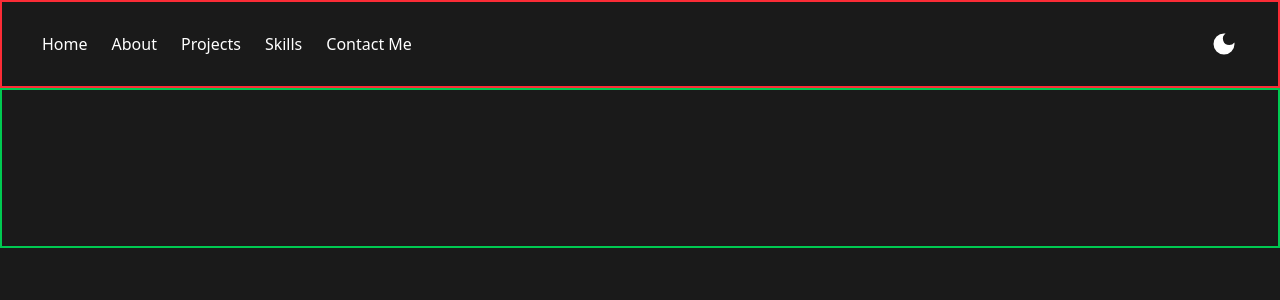
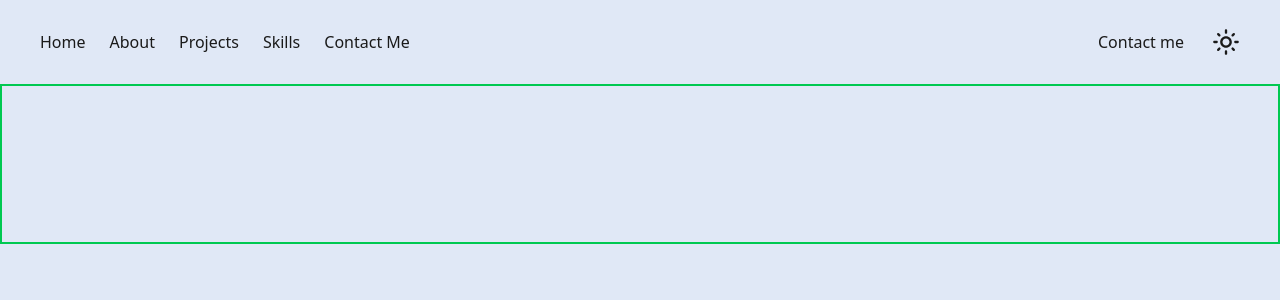
Before and after one commit to FopefoluwaIkufisile/New-Portfolio, a Next.js app: page / in a window 1280 px wide. Shown: the top 300 px of the page. Built offline with nearby package versions, Linux system fonts and the light colour scheme.

Commit message:
implemented light and dark mode functionality

```diff
--- a/src/app/components/Navbar.tsx
+++ /dev/null
@@ -1,31 +0,0 @@
-"use client";
-
-import { navLinks } from "../constants/data";
-import Link from "next/link";
-import { INavbar } from "../types/type";
-import { MdOutlineLightMode, MdDarkMode } from "react-icons/md";
-import { useTheme } from "../providers/ThemeProvider";
-
-const Navbar = () => {
-  const { dark, toggleTheme } = useTheme();
-  return (
-    <div className="border-2 border-red-500 bg-transparent flex items-center px-10 py-7 justify-between">
-      <div className="flex gap-6">
-        {navLinks.map(({ name, url }: INavbar) => (
-          <Link href={url} key={name}>
-            {name}
-          </Link>
-        ))}
-      </div>
-      <div onClick={toggleTheme} className="cursor-pointer">
-        {dark ? (
-          <MdDarkMode className="size-7" />
-        ) : (
-          <MdOutlineLightMode className="size-7" />
-        )}
-      </div>
-    </div>
-  );
-};
-
-export default Navbar;
--- a/src/app/globals.css
+++ b/src/app/globals.css
@@ -1,4 +1,28 @@
 @import "tailwindcss";
 
+:root {
+  --bg-color: #E0E8F6;
+  --text-color: #1a1a1a;
+  --primary-color: #3b82f6;
+  --secondary-color: #f3f4f6;
+}
 
+body.no-transition,
+body.no-transition * {
+  transition: none !important;
+}
+
+
+body.dark {
+  --bg-color: #1A1A1A;
+  --text-color: #ededed;
+  --primary-color: #60a5fa;
+  --secondary-color: #1f2937;
+}
+
+body {
+  background-color: var(--bg-color);
+  color: var(--text-color);
+  transition: background-color 0.3s, color 0.3s;
+}
 /* testing   */
--- a/src/app/layout.tsx
+++ b/src/app/layout.tsx
@@ -1,7 +1,6 @@
 import type { Metadata } from "next";
 import "./globals.css";
-import Navbar from "./components/Navbar";
-import { ThemeProvider } from "./providers/ThemeProvider";
+import Navbar from "../components/Navbar";
 
 export const metadata: Metadata = {
   title: "Create Next App",
@@ -15,11 +14,23 @@ export default function RootLayout({
 }>) {
   return (
     <html lang="en">
-      <body className={`bg-[#1a1a1a] text-white antialiased min-h-screen`}>
-        <ThemeProvider>
-          <Navbar />
-          {children}
-        </ThemeProvider>
+      <head>
+        <script
+          dangerouslySetInnerHTML={{
+            __html: `
+              (function() {
+                const theme = localStorage.getItem('theme');
+                if (theme === 'dark') {
+                  document.body.classList.add('dark');
+                }
+              })();
+            `,
+          }}
+        />
+      </head>
+      <body className={` antialiased min-h-screen`}>
+        <Navbar />
+        {children}
       </body>
     </html>
   );
--- a/src/app/page.tsx
+++ b/src/app/page.tsx
@@ -1,10 +1,12 @@
 "use client";
 
-import { useTheme } from "./providers/ThemeProvider";
-
 const Home = () => {
-  const { dark, toggleTheme } = useTheme();
-  return <div className={`${dark ? "bg-[#1a1a1a]" : "bg-[#E0E8F6]"} border-2 border-green-500 h-40`}></div>;
+  return (
+    <div
+      className={`bg-[#1a1a1a]" : "bg-[#E0E8F6]"
+      } border-2 border-green-500 h-40`}
+    ></div>
+  );
 };
 
 export default Home;
--- a/src/app/providers/ThemeProvider.tsx
+++ /dev/null
@@ -1,29 +0,0 @@
-"use client";
-
-import { createContext, useContext, useState } from "react";
-
-type ThemeContextType = {
-  dark: boolean;
-  toggleTheme: () => void;
-};
-
-const ThemeContext = createContext<ThemeContextType>({
-  dark: true,
-  toggleTheme: () => {},
-});
-
-export const ThemeProvider = ({ children }: { children: React.ReactNode }) => {
-  const [dark, setDark] = useState(true);
-
-  const toggleTheme = () => setDark((prev) => !prev);
-
-  return (
-    <ThemeContext.Provider value={{ dark, toggleTheme }}>
-      {children}
-    </ThemeContext.Provider>
-  );
-};
-
-export const useTheme = () => {
-  return useContext(ThemeContext);
-};
--- /dev/null
+++ b/src/components/Navbar.tsx
@@ -0,0 +1,54 @@
+"use client";
+
+import { useState, useEffect } from "react";
+import { navLinks } from "../constants/data";
+import { INavbar } from "../types/type";
+import { MdOutlineLightMode, MdDarkMode } from "react-icons/md";
+
+const Navbar = () => {
+  const [dark, setDark] = useState(false);
+
+  useEffect(() => {
+    document.body.classList.add("no-transition");
+
+    const savedTheme = localStorage.getItem("theme") === "dark";
+    setDark(savedTheme);
+    document.body.classList.toggle("dark", savedTheme);
+
+    requestAnimationFrame(() => {
+      document.body.classList.remove("no-transition");
+    });
+  }, []);
+
+  const toggleTheme = () => {
+    const newDark = !dark;
+    setDark(newDark);
+    document.body.classList.toggle("dark", newDark);
+    localStorage.setItem("theme", newDark ? "dark" : "light");
+  };
+
+  // ...existing code...
+  return (
+    <nav className="bg-transparent flex items-center px-10 py-7 justify-between">
+      <div className="flex gap-6">
+        {navLinks.map(({ name, url }: INavbar) => (
+          <a href={url} key={name}>
+            {name}
+          </a>
+        ))}
+      </div>
+      <div className="flex items-center gap-7">
+        <a href="#contact"> Contact me</a>
+        <button onClick={toggleTheme} className="cursor-pointer">
+          {dark ? (
+            <MdDarkMode className="size-7" />
+          ) : (
+            <MdOutlineLightMode className="size-7" />
+          )}
+        </button>
+      </div>
+    </nav>
+  );
+};
+
+export default Navbar;
```
Also changed, not shown: src/constants/data.tsx (renamed from src/app/constants/data.tsx), src/types/type.tsx (renamed from src/app/types/type.tsx).
